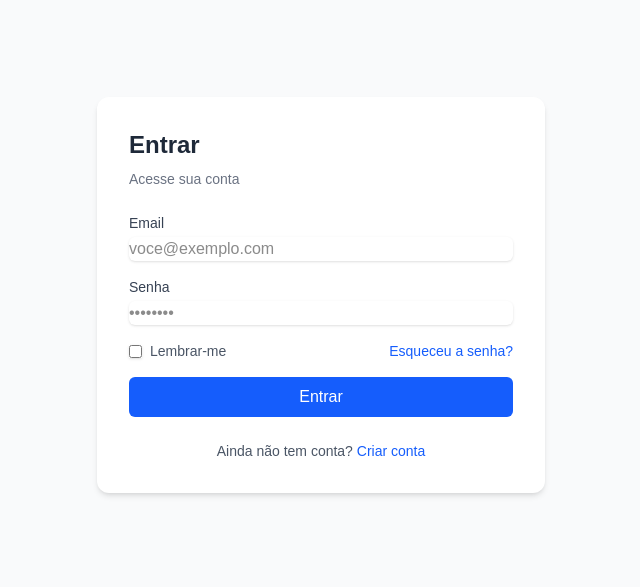
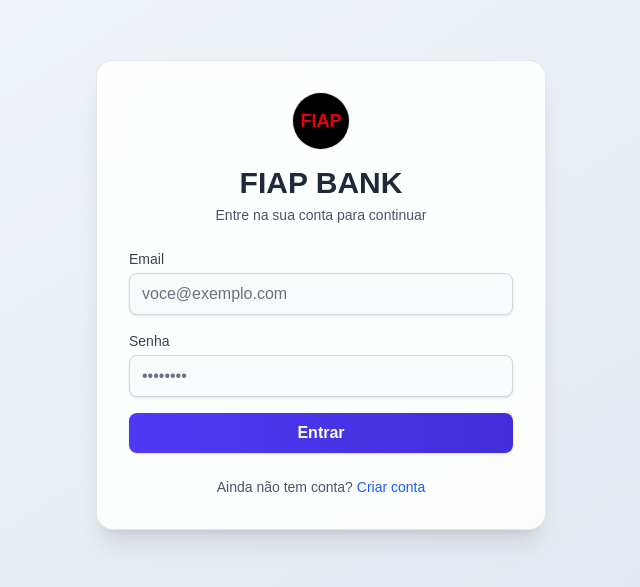
Before and after one commit to gabriel-gregori0/bank_project, a Next.js app in the folder bank_project-frontend/: page /login in a window 1280 px wide. Shown: the part 105-692 px from the top of the page, without its empty margins (319-959 px from the left). Built offline with nearby package versions, Linux system fonts and the light colour scheme.

Commit message:
Changing layout

```diff
--- a/bank_project-frontend/src/app/login/page.tsx
+++ b/bank_project-frontend/src/app/login/page.tsx
@@ -27,10 +27,13 @@ export default function LoginPage() {
   };
 
   return (
-    <main className="min-h-screen flex items-center justify-center bg-gray-50">
-      <div className="w-full max-w-md bg-white rounded-xl shadow-md p-8 mx-4">
-        <h2 className="text-2xl font-semibold text-gray-800 mb-2">Entrar</h2>
-        <p className="text-sm text-gray-500 mb-6">Acesse sua conta</p>
+    <main className="min-h-screen flex items-center justify-center bg-gradient-to-br from-slate-100 to-slate-200">
+      <div className="w-full max-w-md bg-white/90 backdrop-blur-sm rounded-2xl shadow-xl p-8 mx-4 ring-1 ring-gray-200">
+        <div className="flex flex-col items-center">
+          <div className="h-14 w-14 rounded-full bg-black flex items-center justify-center text-red-600 font-extrabold text-lg mb-4 ring-1 ring-black/10" role="img" aria-label="Logo FIAP">FIAP</div>
+          <h2 className="text-3xl font-extrabold text-gray-800 mb-1">FIAP BANK</h2>
+          <p className="text-sm text-gray-600 mb-6">Entre na sua conta para continuar</p>
+        </div>
 
         <form onSubmit={handleSubmit} className="space-y-4">
           <div>
@@ -40,7 +43,7 @@ export default function LoginPage() {
               type="email"
               value={email}
               onChange={(e) => setEmail(e.target.value)}
-              className="mt-1 block w-full rounded-md border-gray-200 shadow-sm focus:border-blue-500 focus:ring-blue-500"
+              className="mt-1 block w-full rounded-lg border border-gray-300 bg-gray-50 px-3 py-2 shadow-sm placeholder-gray-500 focus:border-indigo-500 focus:ring-2 focus:ring-indigo-100"
               placeholder="voce@exemplo.com"
             />
           </div>
@@ -52,19 +55,12 @@ export default function LoginPage() {
               type="password"
               value={password}
               onChange={(e) => setPassword(e.target.value)}
-              className="mt-1 block w-full rounded-md border-gray-200 shadow-sm focus:border-blue-500 focus:ring-blue-500"
+              className="mt-1 block w-full rounded-lg border border-gray-300 bg-gray-50 px-3 py-2 shadow-sm placeholder-gray-500 focus:border-indigo-500 focus:ring-2 focus:ring-indigo-100"
               placeholder="••••••••"
             />
           </div>
 
-          <div className="flex items-center justify-between">
-            <label className="inline-flex items-center text-sm text-gray-600">
-              <input type="checkbox" className="rounded border-gray-300 text-blue-600 shadow-sm focus:ring-blue-500" />
-              <span className="ml-2">Lembrar-me</span>
-            </label>
-
-            <Link href="#" className="text-sm text-blue-600 hover:underline">Esqueceu a senha?</Link>
-          </div>
+          {/* Removido: lembrar-me e esqueceu a senha (conforme solicitado) */}
 
           {error && <div className="text-sm text-red-600">{error}</div>}
           {success && <div className="text-sm text-green-600">{success}</div>}
@@ -72,7 +68,7 @@ export default function LoginPage() {
           <div>
             <button
               type="submit"
-              className="w-full inline-flex items-center justify-center rounded-md bg-blue-600 px-4 py-2 text-white hover:bg-blue-700 focus:outline-none"
+              className="w-full inline-flex items-center justify-center rounded-lg bg-gradient-to-r from-indigo-600 to-indigo-700 px-4 py-2 text-white font-semibold shadow hover:opacity-95 focus:outline-none focus:ring-2 focus:ring-indigo-200"
             >
               Entrar
             </button>
```
